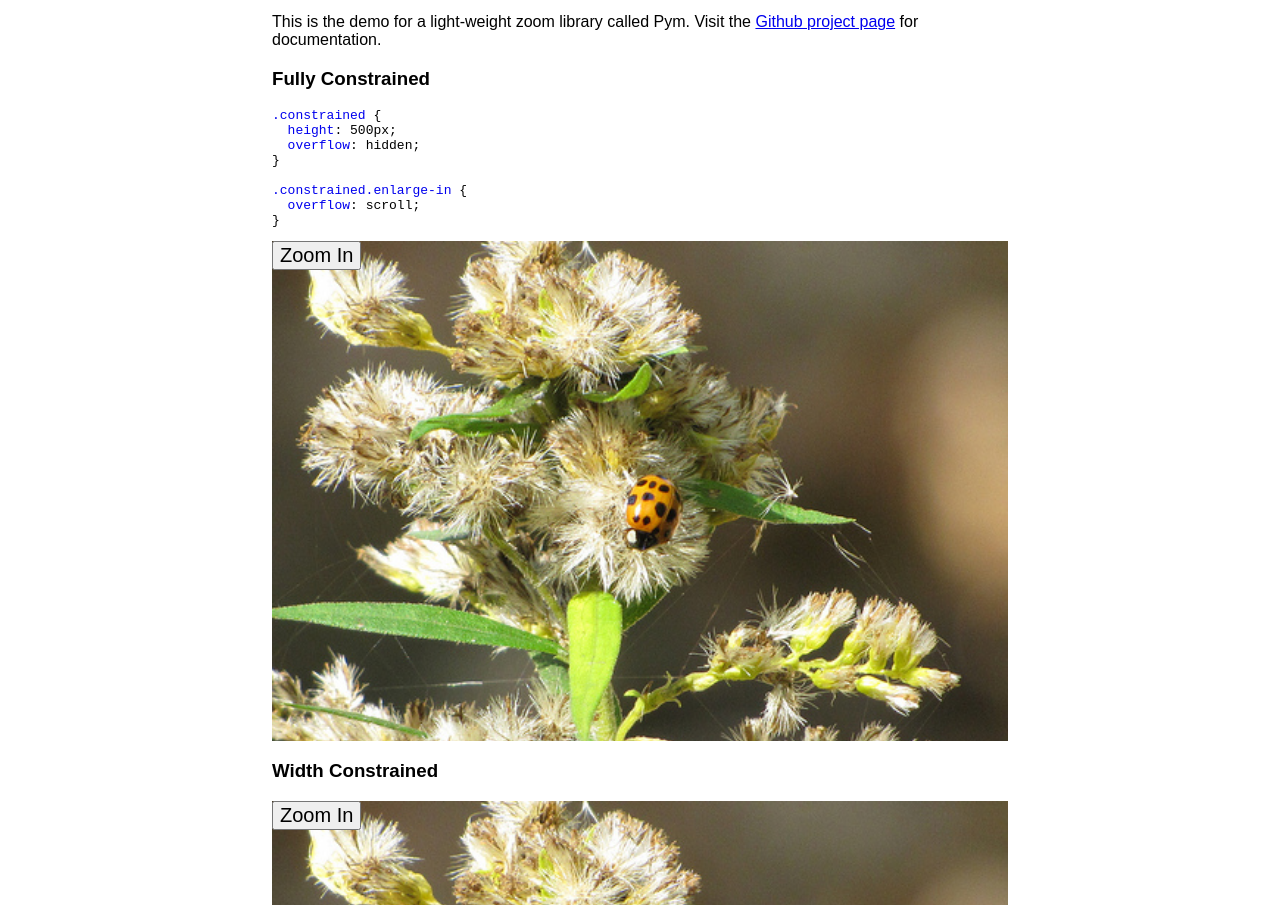
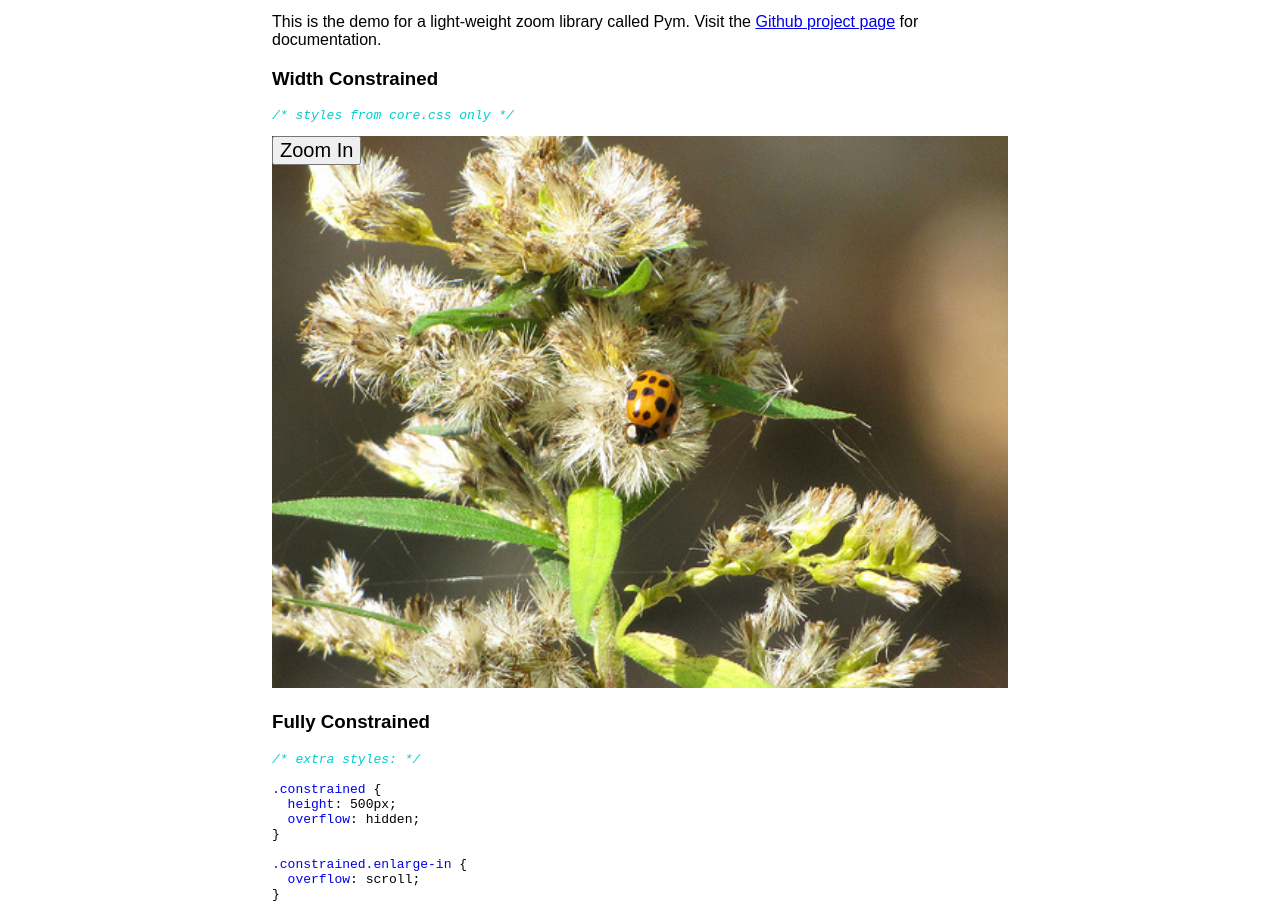
Before and after one commit to filamentgroup/pym, a website: page demo/index.html in a window 1280 px wide. Shown: the part 63-968 px from the top of the page. Drawn offline with Linux system fonts and the light colour scheme.

Commit message:
rejigger demo order

```diff
--- a/demo/index.css
+++ b/demo/index.css
@@ -167,3 +167,14 @@ pre[class*="language-"] {
 	/* css-selector */
 	color: #0000ee;
 }
+
+.comment {
+  /* font-lock-comment-face */
+  color: #00cdcd;
+  font-style: italic;
+}
+.comment-delimiter {
+  /* font-lock-comment-delimiter-face */
+  color: #00cdcd;
+  font-style: italic;
+}
--- a/demo/index.html
+++ b/demo/index.html
@@ -20,9 +20,27 @@
 				This is the demo for a light-weight zoom library called Pym. Visit the <a href="https://github.com/filamentgroup/pym">Github project page</a> for documentation.
 			</p>
 
+			<h3>Width Constrained</h3>
+
+    <pre>
+<span class="comment-delimiter">/* </span><span class="comment">styles from core.css only </span><span class="comment-delimiter">*/</span></pre>
+
+			<div class="enlarge" data-pym>
+				<div class="enlarge-zoom">
+					<img src="demo.jpg" alt="A lady bug"></img>
+				</div>
+
+				<nav>
+					<button>Zoom In</button>
+				</nav>
+			</div>
+
+
 			<h3>Fully Constrained</h3>
 
     <pre>
+<span class="comment-delimiter">/* </span><span class="comment">extra styles: </span><span class="comment-delimiter">*/</span>
+
 <span class="css-selector">.constrained </span>{
   <span class="css-property">height</span>: 500px;
   <span class="css-property">overflow</span>: hidden;
@@ -41,17 +59,6 @@
 					<button>Zoom In</button>
 				</nav>
 			</div>
-
-			<h3>Width Constrained</h3>
-			<div class="enlarge" data-pym>
-				<div class="enlarge-zoom">
-					<img src="demo.jpg" alt="A lady bug"></img>
-				</div>
-
-				<nav>
-					<button>Zoom In</button>
-				</nav>
-			</div>
 		</div>
 	</body>
 </html>
```
